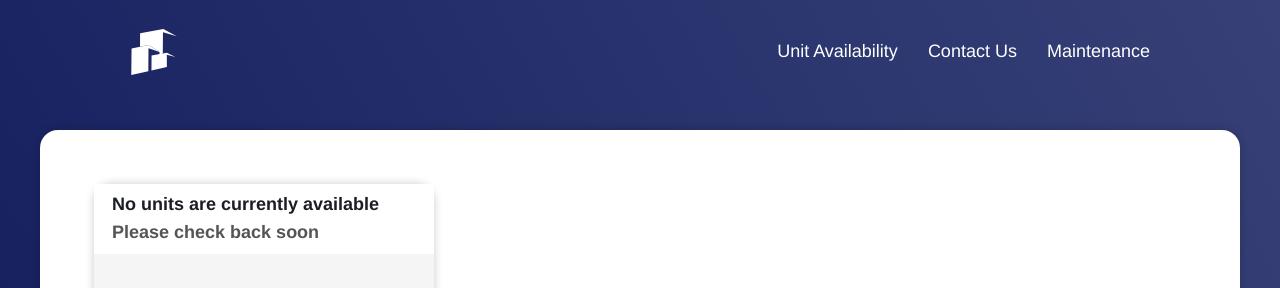
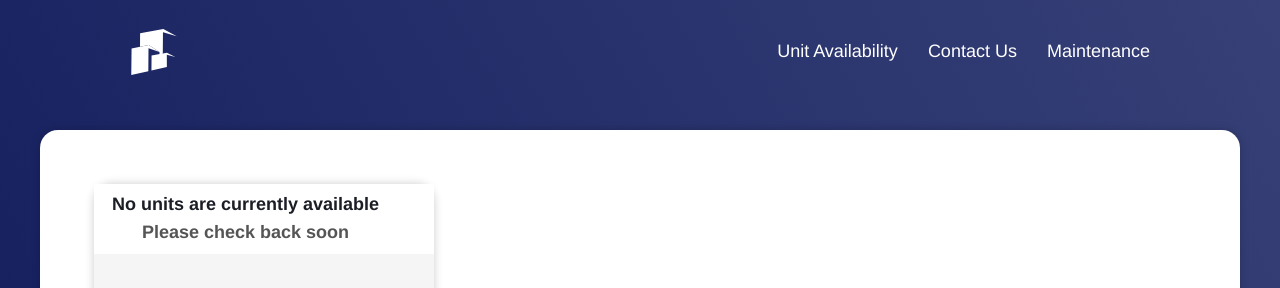
Before and after one commit to candwberry/astrabusinesscentre, a SvelteKit app: page /unit-availability in a window 1280 px wide. Shown: the top 288 px of the page. Built offline with nearby package versions, Linux system fonts and the light colour scheme.

Commit message:
🚧 Text centre...

```diff
--- a/src/routes/unit-availability/+page.svelte
+++ b/src/routes/unit-availability/+page.svelte
@@ -18,7 +18,7 @@
 		{#each activeUnits as unit}
 			<div class="unit">
 				<enhanced:img src="/static/jpg/astra-business-centre-office.jpg" alt="Astra Business Centre Office" />
-				<div style="padding: 0.5rem 1rem; background-color: white; width: 100%; display: flex; flex-direction: row; justify-content: space-between; align-items: center;">
+				<div style="padding: 0.5rem 1rem; background-color: white; width: 100%; display: flex; flex-direction: row; justify-content: space-between; align-items: center; text-align: center;">
 					<div>
 						<p style="font-weight: 700; font-size: 1rem; padding-bottom: 0.3rem;">No units are currently available</p>
 						<p style="font-weight: 600; color: #555">Please check back soon</p>
```
